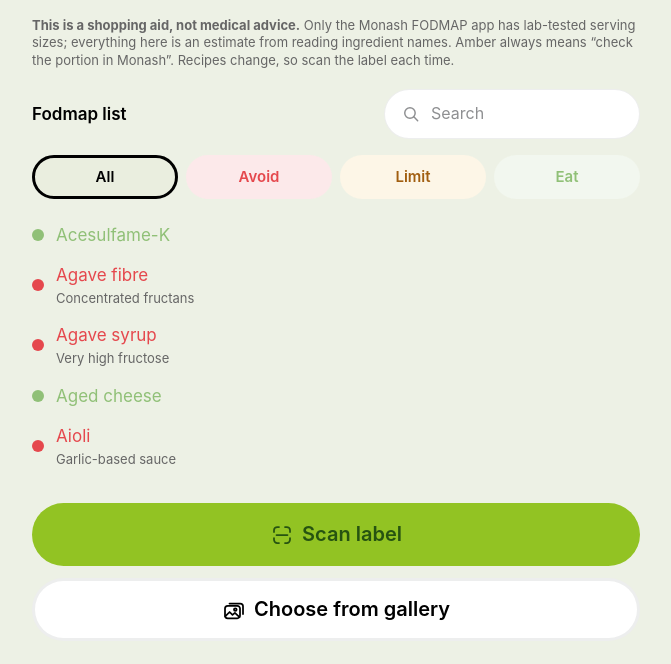
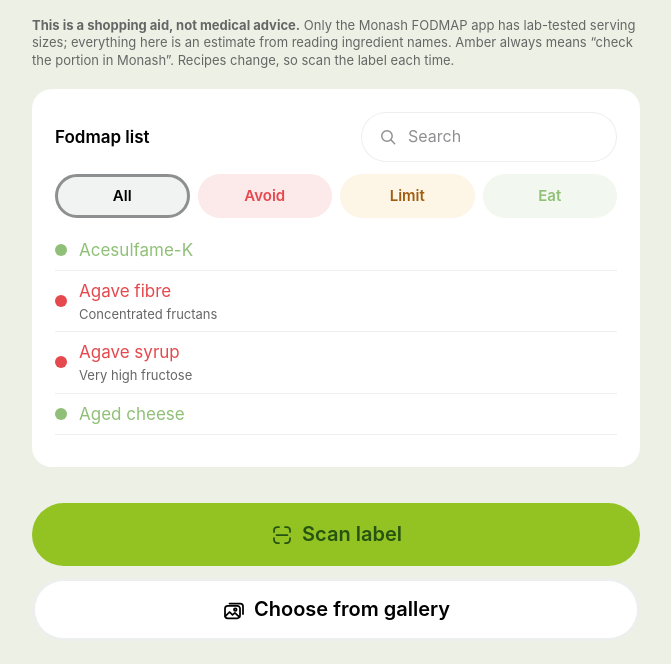
Before and after one commit to Sietze-Jan/fodmap-label-check, a website with bundled scripts: page index.html in a window 1280 px wide. Shown: the part 119-783 px from the top of the page, without its empty margins (304-975 px from the left). Built offline with nearby package versions, Linux system fonts and the light colour scheme.

Commit message:
Wrap the home FODMAP list in a white card and keep All grey.
The catalog, search, and filters now sit on a ds-card so they read as a surface on the cream page, with hairline row dividers and a grey All chip instead of the selected green ring.

Co-authored-by: Cursor <cursoragent@cursor.com>

```diff
--- a/css/styles.css
+++ b/css/styles.css
@@ -65,12 +65,23 @@ body {
   overflow: hidden;
 }
 
+/* .ds-card is display:block; keep the column so the list scrolls inside
+ * the white surface and the Scan/Gallery dock stays below it. */
+.foods.ds-card {
+  display: flex;
+}
+
+.foods__list > .ds-list-row + .ds-list-row {
+  border-top: var(--border-hairline);
+}
+
 .foods__head {
   display: flex;
   align-items: center;
   justify-content: space-between;
   gap: var(--space-3);
   flex: 0 0 auto;
+  min-width: 0;
 }
 
 .foods__title {
@@ -90,24 +101,41 @@ body {
   flex: 0 0 auto;
 }
 
-.foods__filters {
+.home .foods__filters.ds-chip-row {
+  display: grid;
+  grid-template-columns: repeat(4, minmax(0, 1fr));
   flex: 0 0 auto;
   gap: var(--space-2);
-  overflow: visible;
+  min-width: 0;
+  width: 100%;
+  overflow: hidden;
   padding-block: 0;
 }
 
 .foods__filters .ds-chip {
-  flex: 1 1 0;
+  min-width: 0;
+  width: 100%;
   justify-content: center;
-  min-width: 0;
-  padding-inline: var(--space-3);
+  padding-inline: var(--space-2);
+  overflow: hidden;
   -webkit-appearance: none;
   appearance: none;
 }
 
+/* All is a filter, not a verdict: cream-alt and the selected green ring
+ * both read lime on the white card. Grey fill, ink, hairline-adjacent
+ * unknown border — the DS grey ramp, nothing from the brand greens. */
+.foods__filters .ds-chip[data-level="all"] {
+  --ds-chip-fill: var(--color-semantic-unknown-bg);
+  --ds-chip-ink: var(--color-text-primary);
+}
+
 .foods__filters .ds-chip--selected {
   border-color: var(--ds-chip-ink);
+}
+
+.foods__filters .ds-chip[data-level="all"].ds-chip--selected {
+  border-color: var(--color-semantic-unknown);
 }
 
 .foods__list {
--- a/index.html
+++ b/index.html
@@ -42,7 +42,7 @@
       portion in Monash”. Recipes change, so scan the label each time.
     </p>
 
-    <section class="foods" aria-labelledby="foods-title">
+    <section class="foods ds-card" aria-labelledby="foods-title">
       <div class="foods__head">
         <h2 id="foods-title" class="ds-headline foods__title">Fodmap list</h2>
         <div class="ds-search foods__search">
@@ -132,7 +132,7 @@
        cached app.js from before the camera UI, the module below never
        gets a chance to unregister it. This runs from the HTML itself. -->
   <script>
-    window.FODMAP_CACHE = 'fodmap-v10';
+    window.FODMAP_CACHE = 'fodmap-v11';
     if ('serviceWorker' in navigator) {
       caches.keys().then(function (keys) {
         var stale = keys.filter(function (key) {
--- a/js/app.js
+++ b/js/app.js
@@ -306,7 +306,7 @@ if (initial) run(initial);
  * EXPECTED_CACHE must match CACHE_VERSION in sw.js. If an older worker
  * is still installed, drop it and reload so a cached index.html from
  * before the camera UI cannot hide the Scan button. */
-const EXPECTED_CACHE = 'fodmap-v10';
+const EXPECTED_CACHE = 'fodmap-v11';
 
 if ('serviceWorker' in navigator) {
   window.addEventListener('load', () => {
--- a/sw.js
+++ b/sw.js
@@ -15,7 +15,7 @@
  * /repo-name/ subdirectory rather than the domain root.
  * ===================================================================== */
 
-const CACHE_VERSION = 'fodmap-v10';
+const CACHE_VERSION = 'fodmap-v11';
 
 /* ---------------------------------------------------------------------
  * THE OCR CACHE — a second cache, on purpose
```
